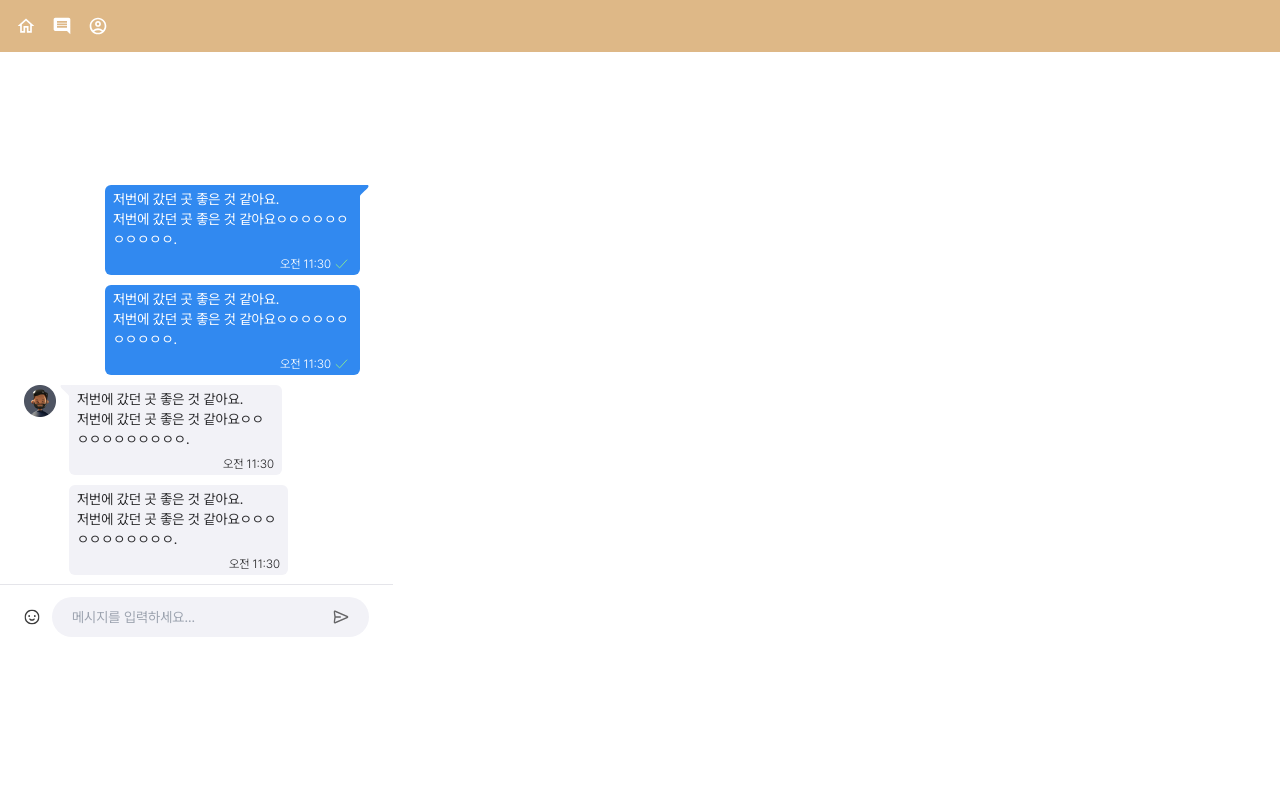
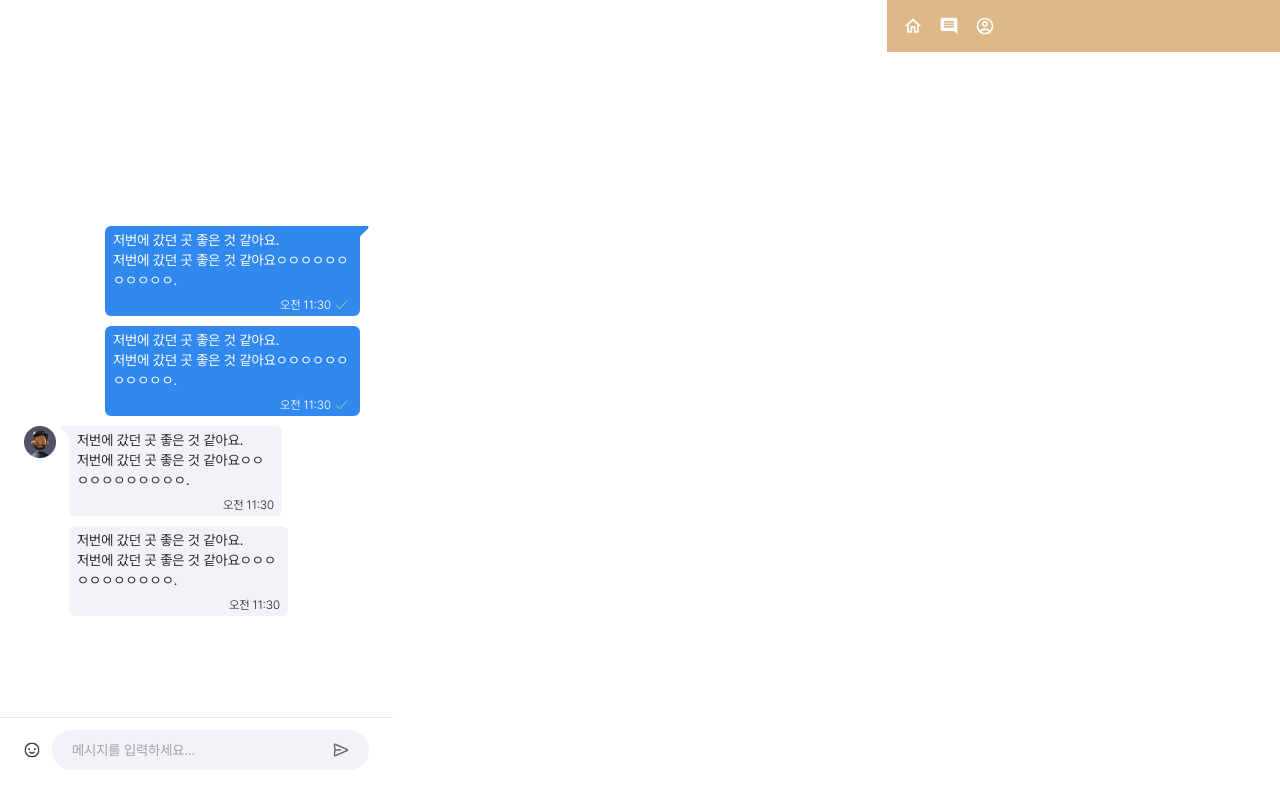
Before and after one commit to DevKor-github/onboarding-team2-fe, a React (Vite) app: page /chat in a window 1280 px wide. Shown: the top 808 px of the page. Built offline with nearby package versions, Linux system fonts and the light colour scheme; no server answers.

Commit message:
design: 메시지 입력 area 추가

```diff
--- a/package.json
+++ b/package.json
@@ -17,7 +17,8 @@
     "react-dom": "^18.3.1",
     "react-hook-form": "^7.52.2",
     "react-icons": "^5.2.1",
-    "react-router-dom": "^6.26.0"
+    "react-router-dom": "^6.26.0",
+    "socket.io": "^4.7.5"
   },
   "devDependencies": {
     "@types/react": "^18.3.3",
--- a/src/api/hooks/auth.ts
+++ b/src/api/hooks/auth.ts
@@ -29,11 +29,10 @@ export const useLogin = () => {
     onSuccess: (data) => {
       // 로그인 성공시 access token 저장
       // payload에서 유저 정보 추출 후 저장
-      const payload = data.access_token.split('.')[1];
-      const userData = JSON.parse(atob(payload));
-
-      localStorage.setItem('accessToken', data.access_token);
-      localStorage.setItem('userData', userData);
+      // const payload = data.access_token.split('.')[1];
+      // const userData = JSON.parse(atob(payload));
+      // localStorage.setItem('accessToken', data.access_token);
+      // localStorage.setItem('userData', userData);
     },
   });
 };
--- a/src/components/MessageInput/messageInput.css
+++ b/src/components/MessageInput/messageInput.css
@@ -5,6 +5,8 @@
   width: 393px;
   padding: 12px 24px 30px 24px;
   gap: 12px;
+  position: fixed;
+  bottom: 0;
 
   background: var(--bgffffff);
 }
--- a/src/index.css
+++ b/src/index.css
@@ -111,7 +111,7 @@ body {
   position: fixed;
   top: 0;
   right: 0;
-  width: 100vw;
+  width: 393px;
   padding: 8px;
   background-color: burlywood;
 }
@@ -120,7 +120,9 @@ body {
   margin: 8px;
 }
 
-.message-area {
+.message-area,
+.message-area-self,
+.message-area-other {
   display: flex;
   flex-direction: column;
 }
--- a/src/pages/chat/Chat.tsx
+++ b/src/pages/chat/Chat.tsx
@@ -8,7 +8,8 @@ function Chat() {
   return (
     <div>
       <Navbar />
-      <div className="message-area message-area-self">
+      <div className="message-area">
+        <div className="message-area-self">
           <MessageBubbleSelf
             message={`저번에 갔던 곳 좋은 것 같아요.\n저번에 갔던 곳 좋은 것 같아요ㅇㅇㅇㅇㅇㅇㅇㅇㅇㅇㅇ.`}
             time="오전 11:30"
@@ -20,7 +21,7 @@ function Chat() {
             isRead
           />
         </div>
-      <div className="message-area message-area-other">
+        <div className="message-area-other">
           <MessageBubbleOther
             message={`저번에 갔던 곳 좋은 것 같아요.\n저번에 갔던 곳 좋은 것 같아요ㅇㅇㅇㅇㅇㅇㅇㅇㅇㅇㅇ.`}
             time="오전 11:30"
@@ -30,6 +31,7 @@ function Chat() {
             time="오전 11:30"
           />
         </div>
+      </div>
       <MessageInput />
     </div>
   );
```
Also changed, not shown: 1 other file (tests, documents, lock files or other folders). Lines whose indentation alone changed are shown as unchanged.
